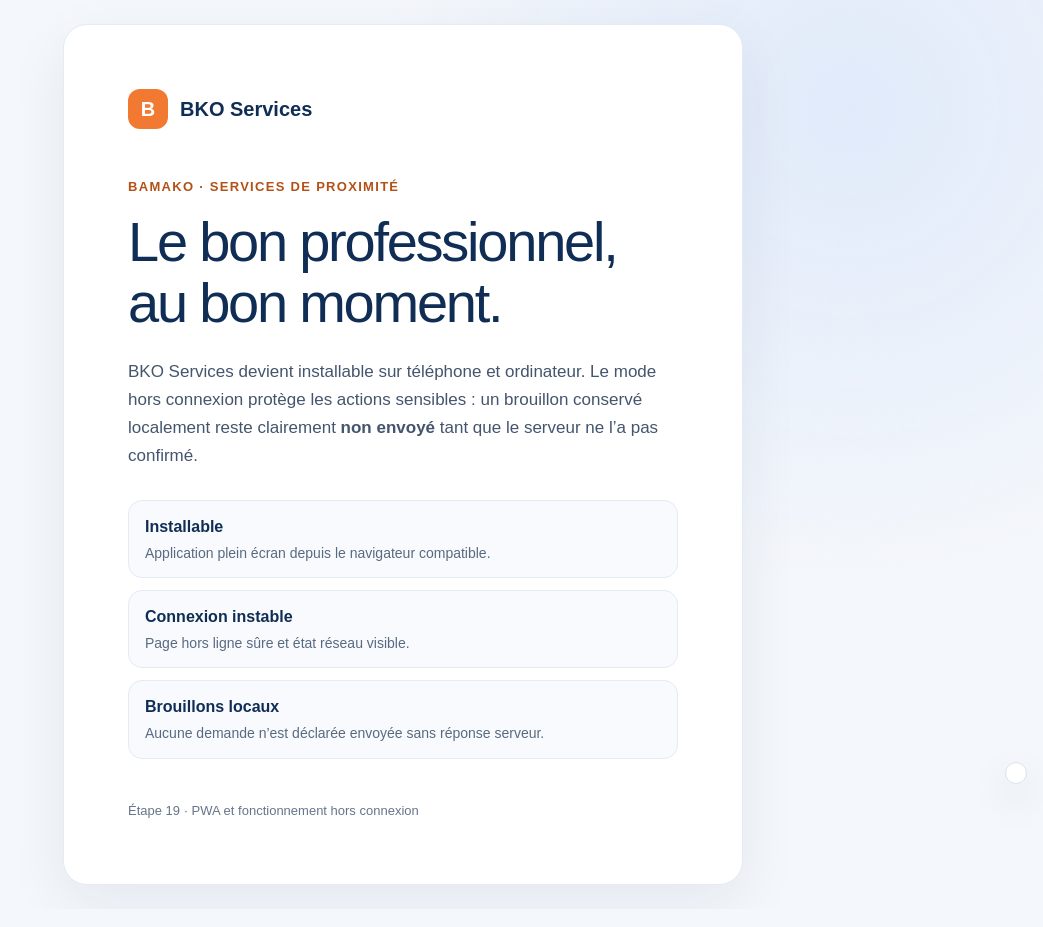
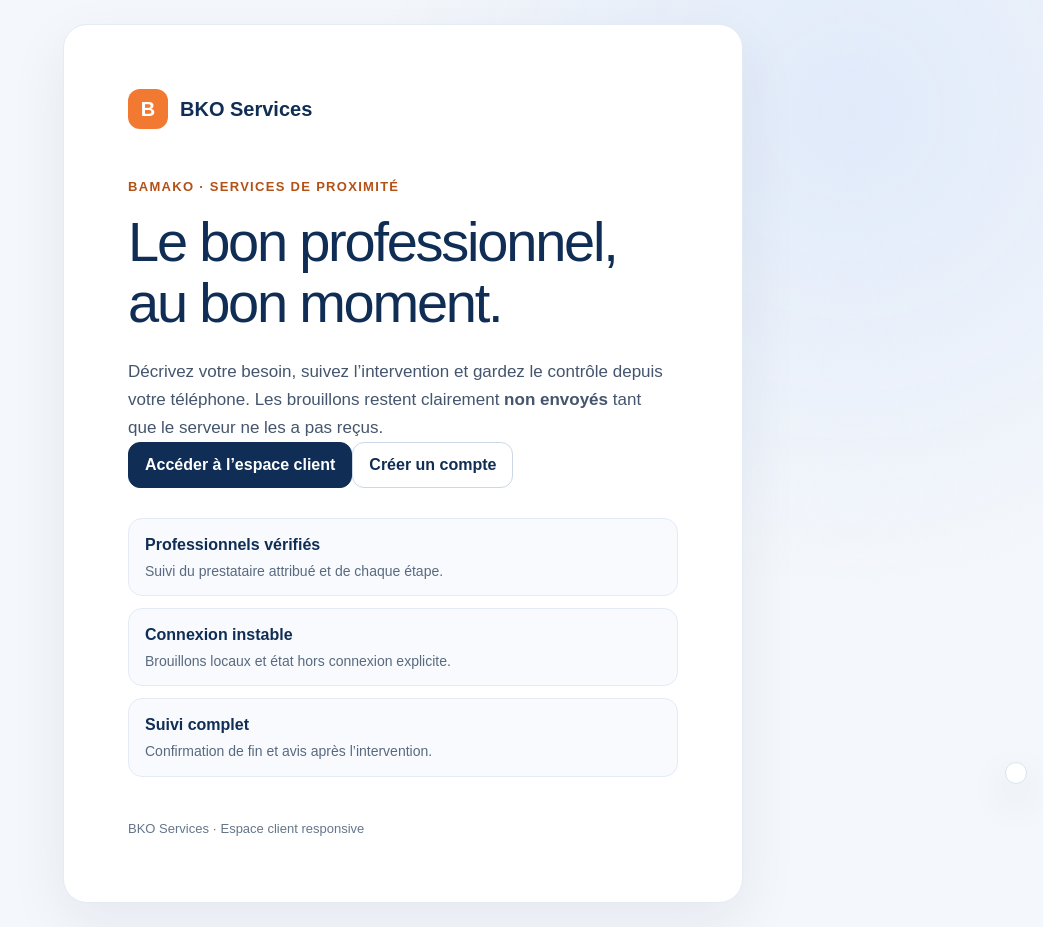
Before and after one commit to hamapixel/bko-services, a Next.js app in the folder frontend/: page / in a window 1280 px wide. Shown: the whole page, without its empty margins (237-1280 px from the left). Built offline with nearby package versions, Linux system fonts and the light colour scheme.

Commit message:
feat(client): link public landing to client space

```diff
--- a/frontend/app/page.tsx
+++ b/frontend/app/page.tsx
@@ -1,3 +1,5 @@
+import Link from "next/link";
+
 export default function Home() {
   return (
     <main className="home">
@@ -9,28 +11,36 @@ export default function Home() {
         <p className="eyebrow">Bamako · Services de proximité</p>
         <h1>Le bon professionnel, au bon moment.</h1>
         <p className="intro">
-          BKO Services devient installable sur téléphone et ordinateur. Le mode
-          hors connexion protège les actions sensibles : un brouillon conservé
-          localement reste clairement <strong>non envoyé</strong> tant que le
-          serveur ne l’a pas confirmé.
+          Décrivez votre besoin, suivez l’intervention et gardez le contrôle
+          depuis votre téléphone. Les brouillons restent clairement
+          <strong> non envoyés</strong> tant que le serveur ne les a pas reçus.
         </p>
 
-        <div className="pwa-summary" aria-label="Fonctions PWA disponibles">
+        <div className="home-actions">
+          <Link className="button-primary" href="/connexion">
+            Accéder à l’espace client
+          </Link>
+          <Link className="button-secondary" href="/connexion">
+            Créer un compte
+          </Link>
+        </div>
+
+        <div className="pwa-summary" aria-label="Fonctions disponibles">
           <div>
-            <strong>Installable</strong>
-            <span>Application plein écran depuis le navigateur compatible.</span>
+            <strong>Professionnels vérifiés</strong>
+            <span>Suivi du prestataire attribué et de chaque étape.</span>
           </div>
           <div>
             <strong>Connexion instable</strong>
-            <span>Page hors ligne sûre et état réseau visible.</span>
+            <span>Brouillons locaux et état hors connexion explicite.</span>
           </div>
           <div>
-            <strong>Brouillons locaux</strong>
-            <span>Aucune demande n’est déclarée envoyée sans réponse serveur.</span>
+            <strong>Suivi complet</strong>
+            <span>Confirmation de fin et avis après l’intervention.</span>
           </div>
         </div>
 
-        <p className="build-note">Étape 19 · PWA et fonctionnement hors connexion</p>
+        <p className="build-note">BKO Services · Espace client responsive</p>
       </div>
     </main>
   );
```
